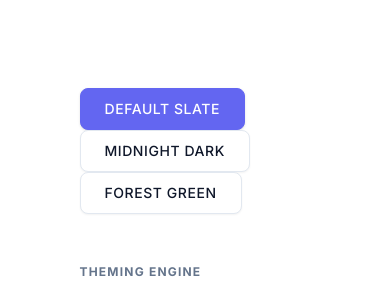
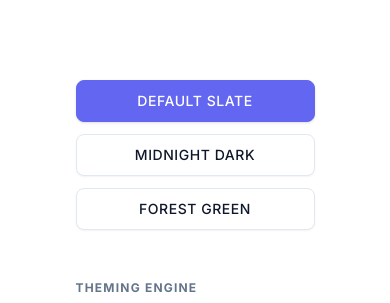
Before and after one commit to xgeoff/skeleton-plus, a website: page docs/catalog.html in a window 390 px wide. Shown: the top 303 px of the page. Drawn offline with Linux system fonts and the light colour scheme.

Commit message:
make responsive

```diff
--- a/docs/catalog.html
+++ b/docs/catalog.html
@@ -81,6 +81,32 @@
             margin: 0;
             max-width: 700px;
         }
+        .theme-buttons {
+            display: flex;
+            flex-wrap: wrap;
+            gap: 0.75rem;
+        }
+        @media (max-width: 720px) {
+            .catalog-section {
+                padding: 2.5rem 1.25rem;
+            }
+            .catalog-hero {
+                padding: 2.5rem 1.25rem;
+            }
+            .catalog-card-grid {
+                grid-template-columns: 1fr;
+            }
+            .catalog-card-grid .card {
+                padding: 1.5rem;
+            }
+            .catalog-heading {
+                margin-bottom: 2rem;
+            }
+            .theme-buttons .btn {
+                width: 100%;
+                justify-content: center;
+            }
+        }
     </style>
 </head>
 <body>
@@ -89,9 +115,11 @@
         <div class="catalog-hero">
         <div class="row" style="margin-bottom: 3rem;">
             <div class="twelve columns">
-                <button onclick="setTheme('default')" id="theme-default" class="btn btn--primary" style="margin-right: 1rem;">Default Slate</button>
-                <button onclick="setTheme('midnight')" id="theme-midnight" class="btn btn--secondary" style="margin-right: 1rem;">Midnight Dark</button>
-                <button onclick="setTheme('forest')" id="theme-forest" class="btn btn--secondary">Forest Green</button>
+                <div class="theme-buttons">
+                    <button onclick="setTheme('default')" id="theme-default" class="btn btn--primary">Default Slate</button>
+                    <button onclick="setTheme('midnight')" id="theme-midnight" class="btn btn--secondary">Midnight Dark</button>
+                    <button onclick="setTheme('forest')" id="theme-forest" class="btn btn--secondary">Forest Green</button>
+                </div>
             </div>
         </div>
         <span class="label-caps">Theming Engine</span>
```
Also changed, not shown: docs/index.html (+31 -3 lines), tests/fixtures/catalog.html (+31 -3 lines).
